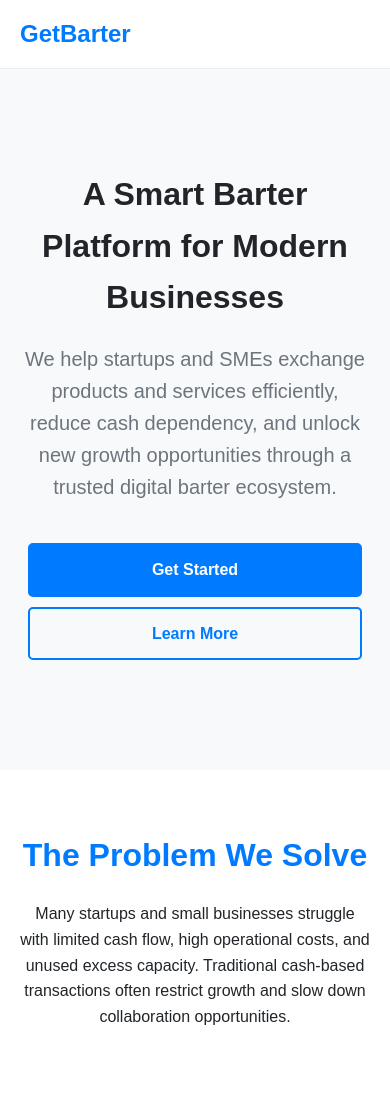
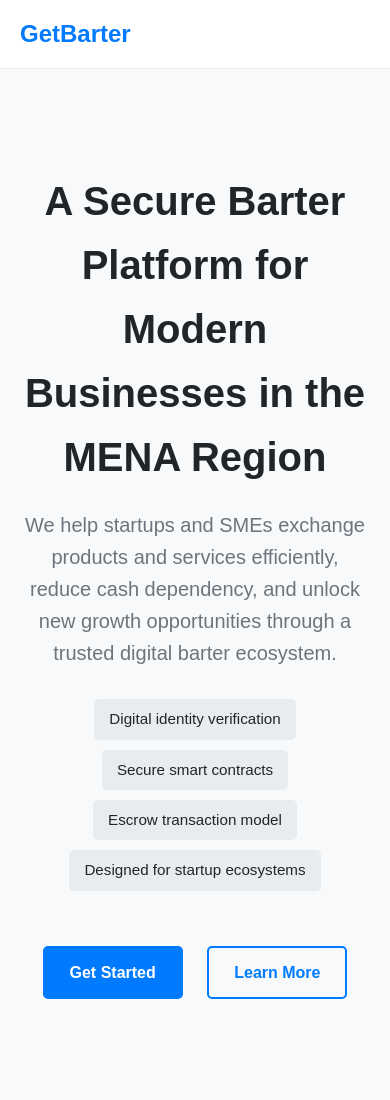
Before and after one commit to Moh7medAlii/getbarter-landing-page, a plain HTML site: page index.html in a window 390 px wide. Shown: the top 1100 px of the page. Drawn offline with Linux system fonts and the light colour scheme.

Commit message:
Final content update: New headline and added security features list

```diff
--- a/index.html
+++ b/index.html
@@ -3,7 +3,8 @@
 <head>
     <meta charset="UTF-8">
     <meta name="viewport" content="width=device-width, initial-scale=1.0">
-    <title>GetBarter - A Smart Barter Platform for Modern Businesses</title>
+    <title>GetBarter - A Secure Barter Platform for Modern Businesses in the MENA Region</title>
+
     <style>
         /* Global Styles */
         :root {
@@ -56,10 +57,6 @@
             margin-bottom: 15px;
         }
 
-        p {
-            margin-bottom: 1rem;
-        }
-
         /* Buttons/CTAs */
         .cta-button {
             display: inline-block;
@@ -93,7 +90,7 @@
             color: var(--white);
         }
 
-        /* Header/Navigation (Simple for One Page) */
+        /* Header/Navigation */
         header {
             background-color: var(--white);
             padding: 15px 0;
@@ -116,7 +113,7 @@
             text-decoration: none;
         }
 
-        /* 1. Hero Section */
+        /* 1. Hero Section Specifics */
         #hero {
             background-color: var(--light-bg);
             padding: 100px 0;
@@ -124,7 +121,7 @@
         }
 
         #hero h1 {
-            font-size: 3.5rem;
+            font-size: 3.2rem; /* Adjusted for longer title */
             color: var(--dark-text);
             margin-bottom: 20px;
         }
@@ -133,20 +130,31 @@
             font-size: 1.25rem;
             color: var(--secondary-color);
             max-width: 800px;
-            margin: 0 auto 40px;
+            margin: 0 auto 15px; /* Margin reduced to fit feature list */
         }
 
-        /* Sections Styling */
-        section {
-            scroll-margin-top: 70px; /* Offset for sticky header */
+        /* New: Features List Styling */
+        .features-list {
+            list-style: none; /* Remove default bullet points */
+            padding: 0;
+            margin-top: 25px;
+            margin-bottom: 40px;
+            display: flex; /* Arrange list items horizontally */
+            flex-wrap: wrap;
+            justify-content: center;
+            max-width: 800px;
+            margin-left: auto;
+            margin-right: auto;
         }
 
-        #problem, #solution, #target-market, #value-proposition, #business-model, #vision {
-            background-color: var(--white);
-        }
-
-        #how-it-works, #call-to-action {
-            background-color: var(--light-bg);
+        .features-list li {
+            background-color: #e9ecef; /* Light gray background for items */
+            color: var(--dark-text);
+            padding: 8px 15px;
+            margin: 5px 10px;
+            border-radius: 5px;
+            font-size: 0.95rem;
+            font-weight: 500;
         }
 
         /* 4. How It Works Section Specifics */
@@ -202,11 +210,6 @@
             padding: 60px 0;
         }
 
-        #call-to-action h2 {
-            font-size: 2rem;
-            margin-bottom: 30px;
-        }
-
         /* 10. Footer */
         footer {
             background-color: var(--dark-text);
@@ -233,7 +236,6 @@
             color: var(--primary-color);
         }
 
-        /* Social Icons - Simple text links for minimal approach */
         .social-icons a {
             font-size: 1.1rem;
             margin-left: 15px;
@@ -259,33 +261,9 @@
                 padding: 60px 0;
             }
 
-            .footer-content {
+            .features-list {
                 flex-direction: column;
-                text-align: center;
-            }
-
-            .footer-links, .social-icons {
-                margin-top: 15px;
-            }
-
-            .footer-links a {
-                margin: 0 10px;
-            }
-        }
-
-        @media (max-width: 480px) {
-            .cta-button {
-                display: block;
-                width: 80%;
-                margin: 10px auto;
-            }
-
-            #hero h1 {
-                font-size: 2rem;
-            }
-
-            .step-card {
-                padding: 20px;
+                align-items: center;
             }
         }
     </style>
@@ -295,13 +273,21 @@
     <header>
         <div class="container">
             <a href="#hero" class="logo">GetBarter</a>
-            </div>
+        </div>
     </header>
 
     <section id="hero" class="section-padding">
         <div class="container">
-            <h1>A Smart Barter Platform for Modern Businesses</h1>
+            <h1>A Secure Barter Platform for Modern Businesses in the MENA Region</h1>
+
             <p class="subheadline">We help startups and SMEs exchange products and services efficiently, reduce cash dependency, and unlock new growth opportunities through a trusted digital barter ecosystem.</p>
+
+            <ul class="features-list">
+                <li>Digital identity verification</li>
+                <li>Secure smart contracts</li>
+                <li>Escrow transaction model</li>
+                <li>Designed for startup ecosystems</li>
+            </ul>
 
             <a href="mailto:contact@getbarter.world" class="cta-button primary-cta">Get Started</a>
             <a href="#how-it-works" class="cta-button secondary-cta">Learn More</a>
```
